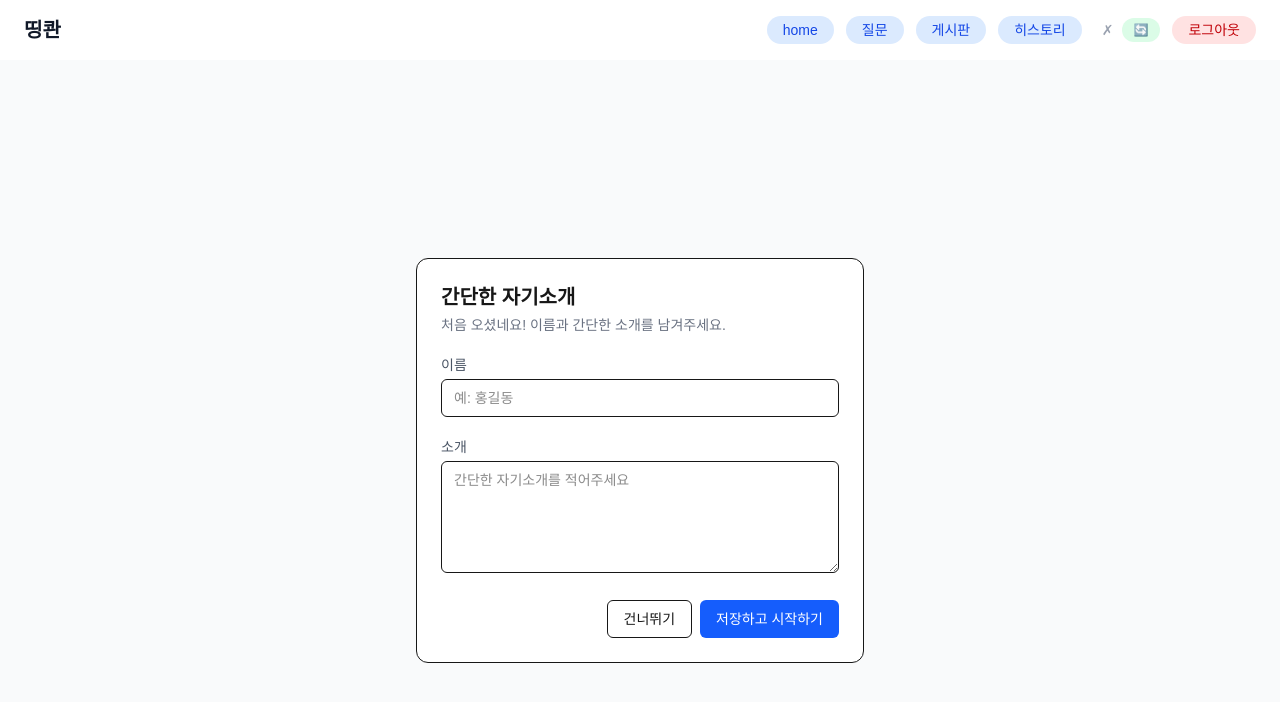
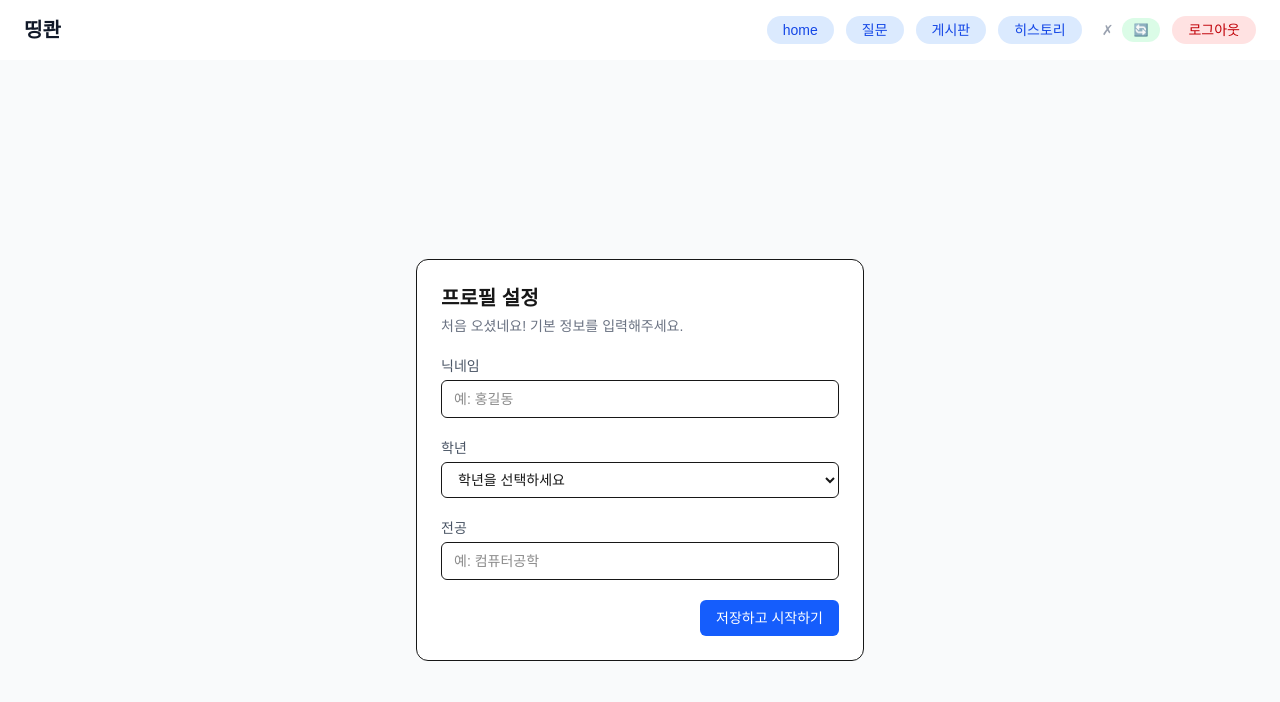
Before and after one commit to QANDDING/QANDDING-frontend, a Next.js app in the folder dding-quan/: page /onboarding in a window 1280 px wide. Shown: the top 702 px of the page. Built offline with nearby package versions, Linux system fonts and the light colour scheme; no server answers.

Commit message:
refactor: 온보딩 페이지 수정

```diff
--- a/dding-quan/src/app/onboarding/page.tsx
+++ b/dding-quan/src/app/onboarding/page.tsx
@@ -7,8 +7,9 @@ import { saveAuthUser } from '@/lib/auth';
 
 export default function OnboardingPage() {
   const router = useRouter();
-  const [name, setName] = useState('');
-  const [bio, setBio] = useState('');
+  const [nickname, setNickname] = useState('');
+  const [grade, setGrade] = useState('');
+  const [major, setMajor] = useState('');
   const [loading, setLoading] = useState(false);
 
   useEffect(() => {
@@ -16,9 +17,7 @@ export default function OnboardingPage() {
       try {
         const me = await userApi.getProfile();
         if (me) {
-          setName(me.name || '');
-
-          setBio((me.bio as string) || '');
+          setNickname(me.name || '');
         }
       } catch {}
     })();
@@ -26,14 +25,18 @@ export default function OnboardingPage() {
 
   async function handleSubmit(e: React.FormEvent<HTMLFormElement>) {
     e.preventDefault();
-    if (!name.trim()) {
-      alert('이름을 입력해주세요.');
+    if (!nickname.trim()) {
+      alert('닉네임을 입력해주세요.');
+      return;
+    }
+    if (!grade) {
+      alert('학년을 선택해주세요.');
       return;
     }
     setLoading(true);
     try {
       // 스웨거 명세: /api/users/complete-profile 사용
-      const updated = await userApi.completeProfile({ nickname: name.trim(), grade: '', major: '', email: '' });
+      const updated = await userApi.completeProfile({ nickname: nickname.trim(), grade, major: major.trim() });
       saveAuthUser(updated);
       router.replace('/');
     } catch (err) {
@@ -47,35 +50,43 @@ export default function OnboardingPage() {
     <main className="min-h-screen flex items-center justify-center bg-gray-50 px-6">
       <form onSubmit={handleSubmit} className="w-full max-w-md rounded-xl bg-white border p-6 space-y-5">
         <div className="space-y-1">
-          <h1 className="text-xl font-semibold">간단한 자기소개</h1>
-          <p className="text-sm text-gray-500">처음 오셨네요! 이름과 간단한 소개를 남겨주세요.</p>
+          <h1 className="text-xl font-semibold">프로필 설정</h1>
+          <p className="text-sm text-gray-500">처음 오셨네요! 기본 정보를 입력해주세요.</p>
         </div>
         <div>
-          <label className="block text-sm text-gray-600 mb-1">이름</label>
+          <label className="block text-sm text-gray-600 mb-1">닉네임</label>
           <input
-            value={name}
-            onChange={(e) => setName(e.target.value)}
+            value={nickname}
+            onChange={(e) => setNickname(e.target.value)}
             className="w-full rounded-md border px-3 py-2 text-sm outline-none"
             placeholder="예: 홍길동"
           />
         </div>
         <div>
-          <label className="block text-sm text-gray-600 mb-1">소개</label>
-          <textarea
-            value={bio}
-            onChange={(e) => setBio(e.target.value)}
-            className="w-full h-28 resize-y rounded-md border px-3 py-2 text-sm outline-none"
-            placeholder="간단한 자기소개를 적어주세요"
+          <label className="block text-sm text-gray-600 mb-1">학년</label>
+          <select
+            value={grade}
+            onChange={(e) => setGrade(e.target.value)}
+            className="w-full rounded-md border px-3 py-2 text-sm outline-none bg-white"
+          >
+            <option value="" disabled>학년을 선택하세요</option>
+            <option value="1학년">1학년</option>
+            <option value="2학년">2학년</option>
+            <option value="3학년">3학년</option>
+            <option value="4학년">4학년</option>
+            <option value="그외">그외</option>
+          </select>
+        </div>
+        <div>
+          <label className="block text-sm text-gray-600 mb-1">전공</label>
+          <input
+            value={major}
+            onChange={(e) => setMajor(e.target.value)}
+            className="w-full rounded-md border px-3 py-2 text-sm outline-none"
+            placeholder="예: 컴퓨터공학"
           />
         </div>
         <div className="flex justify-end gap-2">
-          <button
-            type="button"
-            onClick={() => router.replace('/')}
-            className="px-4 py-2 rounded-md border text-sm"
-          >
-            건너뛰기
-          </button>
           <button
             type="submit"
             disabled={loading}
--- a/dding-quan/src/lib/api.ts
+++ b/dding-quan/src/lib/api.ts
@@ -303,7 +303,7 @@ export async function fetchUserProfile(): Promise<User> {
   return data;
 }
 
-export async function completeUserProfile(profileData: { nickname: string; grade: string; major: string; email: string }): Promise<User> {
+export async function completeUserProfile(profileData: { nickname: string; grade: string; major: string }): Promise<User> {
   const token = getToken();
   if (!token) throw new Error('Authentication required');
 
```
